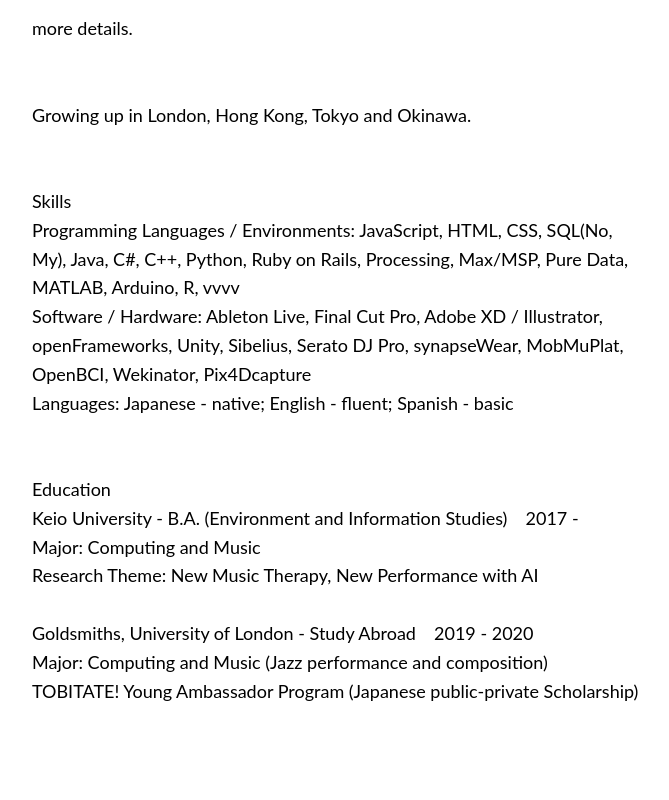
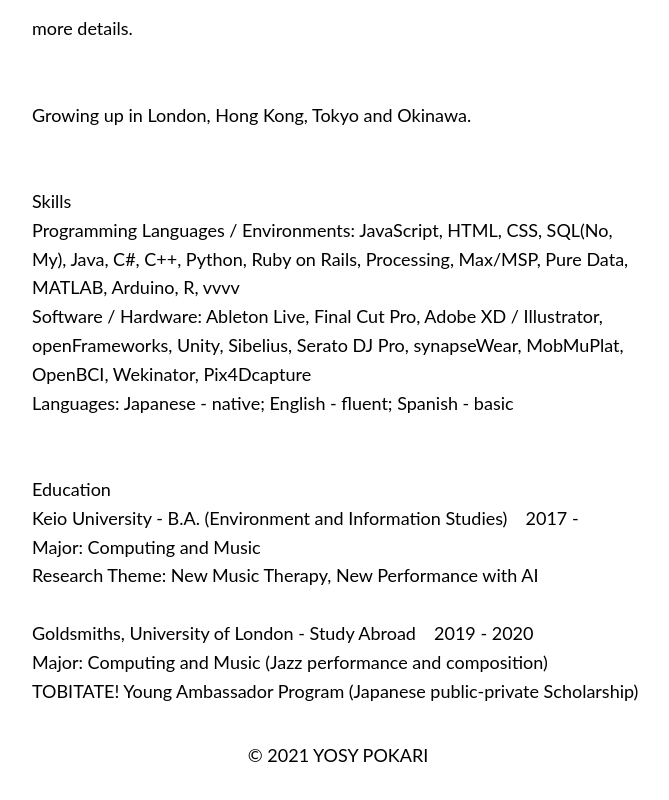
Before and after one commit to pokaryosy/mypage, a Next.js app: page /about in a window 1280 px wide. Shown: the part 848-1648 px from the top of the page, without its empty margins (302-971 px from the left). Built offline with nearby package versions, Linux system fonts and the light colour scheme.

Commit message:
212 commits

```diff
--- a/pages/about.js
+++ b/pages/about.js
@@ -62,13 +62,13 @@
                                         Programming Languages / Environments:  JavaScript, HTML, CSS, SQL(No, My), Java, C#, C++, Python, Ruby on Rails, Processing, Max/MSP, Pure Data, MATLAB, Arduino, R, vvvv <br />
                                         Software / Hardware:  Ableton Live, Final Cut Pro, Adobe XD / Illustrator, openFrameworks, Unity, Sibelius, Serato DJ Pro, synapseWear, MobMuPlat, OpenBCI, Wekinator, Pix4Dcapture <br />
                                         Languages:  Japanese - native;  English - fluent;  Spanish - basic <br />
-                                        <br />
-                                        <br />
+                            <br />
+                            <br />
                                         Education <br />
                                         Keio University - B.A. (Environment and Information Studies) &emsp;2017 - <br />
                                         Major: Computing and Music <br />
                                         Research Theme: New Music Therapy, New Performance with AI <br />
-                                        <br />
+                            <br />
                                         Goldsmiths, University of London - Study Abroad &emsp;2019 - 2020 <br />
                                         Major: Computing and Music (Jazz performance and composition) <br />
                                         TOBITATE! Young Ambassador Program (Japanese public-private Scholarship) <br />
@@ -80,6 +80,11 @@
                 </section>
                 <main>{children}</main>
             </div>
+
+            <footer className={utilStyles.footer}>
+                <p>© 2021 YOSY POKARI</p>
+            </footer>
+
         </Layout>
 
     )
```
Also changed, not shown: pages/posts/[id].js (+7 -2 lines).
